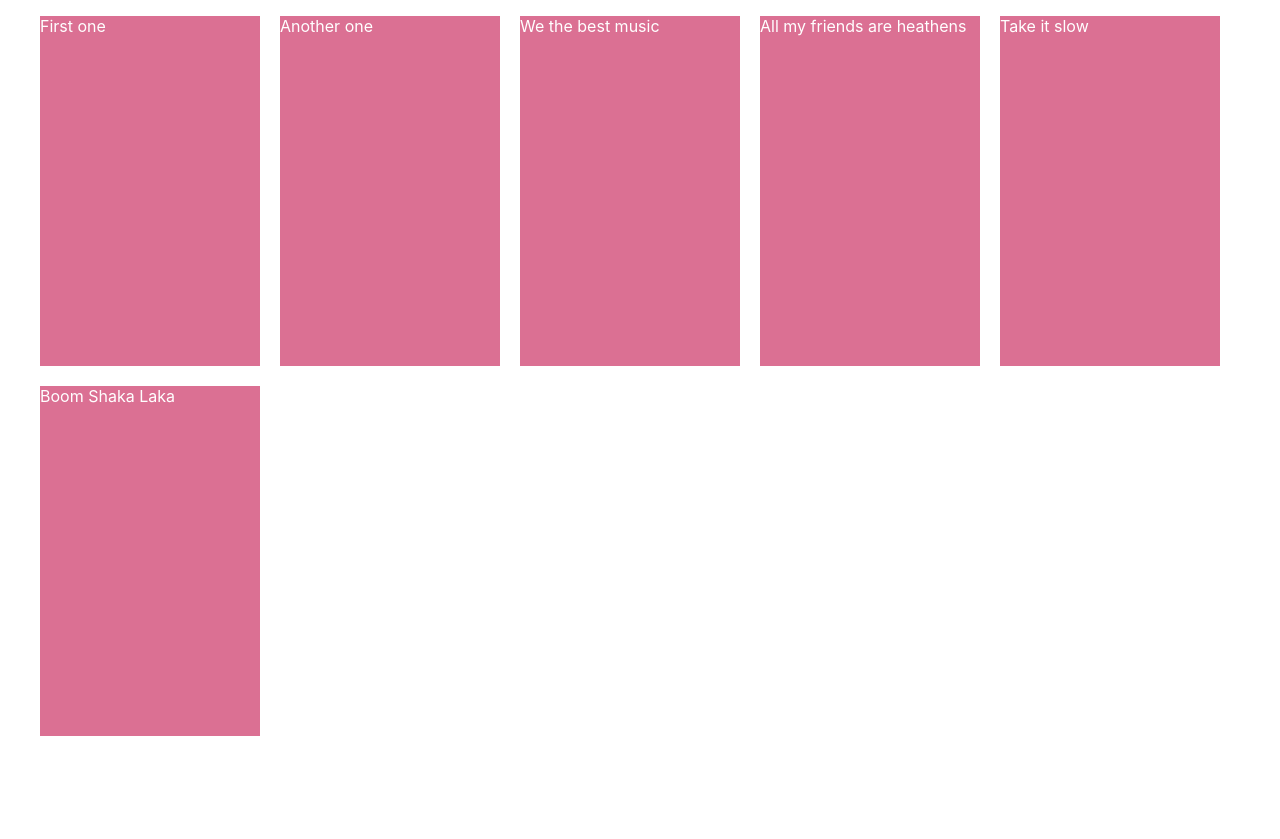
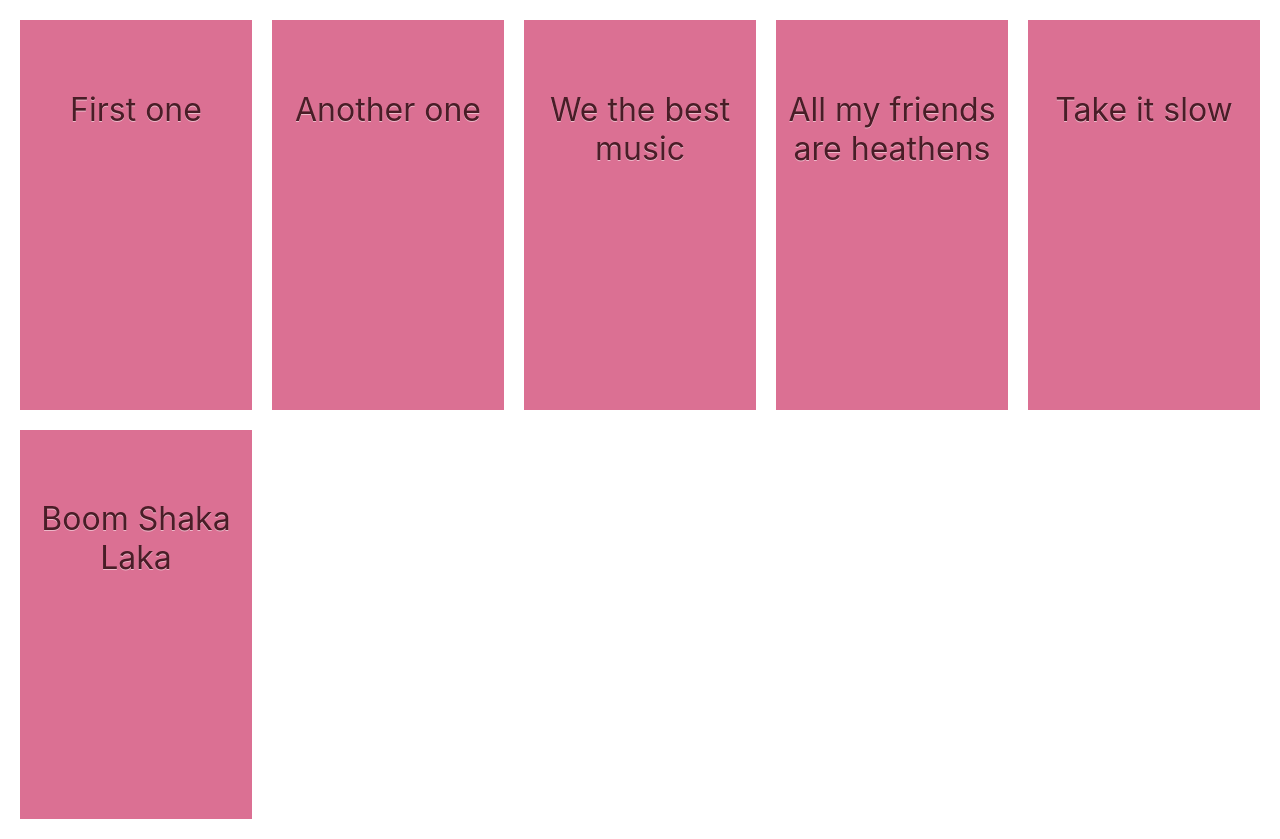
Before and after one commit to shockry/arc, a Next.js app: page / in a window 1280 px wide. Before the commit the page ends 800 px from the top, so only its background shows below. Built offline with nearby package versions, Linux system fonts and the light colour scheme.

Commit message:
Update grid style

```diff
--- a/components/StoriesList/index.js
+++ b/components/StoriesList/index.js
@@ -6,7 +6,9 @@ function StoriesList(props) {
   return (
     <StoryGrid>
       {stories.map((story) => (
-        <Story key={story.slug}>{story.title}</Story>
+        <Story key={story.slug}>
+          <span title={story.title}>{story.title}</span>
+        </Story>
       ))}
     </StoryGrid>
   );
--- a/components/StoriesList/styles.js
+++ b/components/StoriesList/styles.js
@@ -2,15 +2,25 @@ import styled from "styled-components";
 
 const StoryGrid = styled.ul`
   list-style: none;
+  margin: 20px;
+  padding: 0;
   display: grid;
   gap: 20px;
-  grid-template-columns: repeat(auto-fill, 220px);
+  grid-template-columns: repeat(auto-fill, minmax(220px, 1fr));
+  justify-content: center;
 `;
 
 const Story = styled.li`
   background-color: palevioletred;
-  height: 350px;
-  color: white;
+  height: 320px;
+  text-align: center;
+  padding-top: 30%;
+
+  > span {
+    color: #491d27;
+    font-size: 2em;
+    text-shadow: 0px 0.5px 0 rgba(255, 255, 255, 0.5);
+  }
 `;
 
 export { StoryGrid, Story };
```
